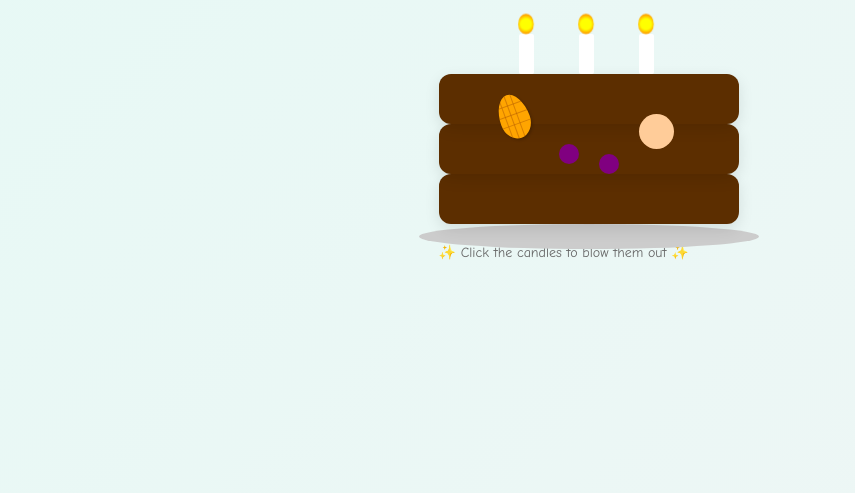
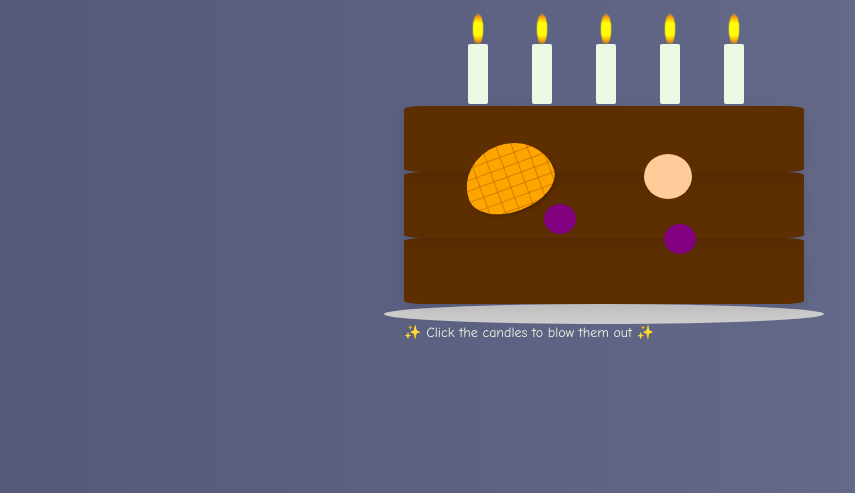
Before and after one commit to mkm321/birthday-project, a plain HTML site: page index.html in a window 1280 px wide. Shown: the part 307-800 px from the top of the page, without its empty margins (36-891 px from the left). Drawn offline with Linux system fonts and the light colour scheme.

Commit message:
Added more background

```diff
--- a/css/styles.css
+++ b/css/styles.css
@@ -9,31 +9,44 @@ body {
   overflow: hidden;
 
   /* Gradient with pastel colors */
-  background: linear-gradient(135deg, #e6f9f5, #fff0f5, #fff8e7);
+  background: linear-gradient(90deg, #555879, #98A1BC, #DED3C4);
   background-size: 600% 600%;
-  animation: gradientShift 15s ease infinite;
+  animation: gradientShift 3s ease infinite;
 }
 
 
 
 h1 {
-  background: linear-gradient(90deg, #ffb6c1, #ffd1dc, #e6f9f5);
+  background: linear-gradient(90deg, #CADCAE, #E1E9C9, #EDA35A);
   -webkit-background-clip: text;
   -webkit-text-fill-color: transparent;
   font-size: 2.5em;
   text-shadow: 2px 2px 4px rgba(0,0,0,0.1);
-  margin-bottom: 40px;
+  margin-bottom: 50%;
 }
 
 
 .cake {
   position: relative;
-  width: 300px;
-  height: 200px;
+  width: 50vmin;       /* responsive width */
+  max-height: 50vh;
+  aspect-ratio: 2/1;   /* proportional */
+  z-index: 1;
+  background: none;    /* remove chocolate background, layers will show */
+  display: flex;
+  justify-content: center;
+  align-items: flex-end;
 }
+
 
 .layer {
   box-shadow: 0 5px 15px rgba(0,0,0,0.1);
+}
+.layer {
+  position: absolute;
+  width: 100%;      /* fill the cake width */
+  height: 25%;      /* scale with cake */
+  border-radius: 10px;
 }
 
 .heart {
@@ -51,33 +64,37 @@ h1 {
   100% { transform: translateY(0);}
 }
 
+/* Plate relative to cake */
 .plate {
   position: absolute;
-  bottom: -25px;
-  width: 340px;
-  height: 25px;
+  bottom: -10%;
+  width: 110%;
+  height: 10%;
   background: #ccc;
   border-radius: 50%;
-  left: -20px;
+  left: -5%;
 }
 
+/* Cake layers */
 .layer {
   position: absolute;
-  width: 300px;
-  height: 50px;
-  background: #5c2e00; /* chocolate */
-  border-radius: 12px;
+  width: 100%;
+  height: 33%;
+  background: #5c2e00;
+  border-radius: 5%;
+  box-shadow: 0 5px 15px rgba(0,0,0,0.1);
 }
 
 .layer-bottom { bottom: 0; }
-.layer-middle { bottom: 50px; }
-.layer-top { bottom: 100px; }
+.layer-middle { bottom: 33%; }
+.layer-top { bottom: 66%; }
 
 /* Fruits */
 .fruit {
   position: absolute;
-  border-radius: 50%;
+  /* border-radius: 50%; */
 }
+
 
 /* .mango {
   width: 30px;
@@ -90,18 +107,20 @@ h1 {
   /* position: absolute;
 } */
 
+/* Fruits (relative to cake) */
 .mango {
-  width: 30px;
-  height: 45px;
+  position: absolute;
+  width: 22.5%;
+  height: 33.75%;
+  top: 20%;
+  left: 15%;
   background: orange;
   border-radius: 50% 50% 50% 50% / 60% 60% 40% 40%;
-  position: absolute;
-  top: 70px;
-  left: 60px;
   transform: rotate(-20deg);
   box-shadow: 1px 2px 3px rgba(0,0,0,0.2);
   overflow: hidden;
 }
+
 
 /* Vertical slice lines */
 .slice-vert {
@@ -124,44 +143,53 @@ h1 {
 
 
 .cantaloupe {
-  width: 35px;
-  height: 35px;
+  position: absolute;
+  width: 12%;
+  height: 22.5%;
+  top: 25%;
+  left: 60%;
   background: #ffcc99;
-  top: 90px;
-  left: 200px;
-}
-.grape {
-  width: 20px;
-  height: 20px;
-  background: purple;
-}
-.grape1 {
-  top: 120px;
-  left: 120px;
-}
-.grape2 {
-  top: 130px;
-  left: 160px;
+  border-radius: 50%;
 }
 
-/* Candles */
+.grape1 {
+  position: absolute;
+  width: 8%;
+  height: 15%;
+  top: 50%;
+  left: 35%;
+  background: purple;
+  border-radius: 50%;
+}
+
+.grape2 {
+  position: absolute;
+  width: 8%;
+  height: 15%;
+  top: 60%;
+  left: 65%;
+  background: purple;
+  border-radius: 50%;
+}
+
+/* Candles (relative to cake) */
 .candle {
   position: absolute;
-  width: 15px;
-  height: 40px;
-  background: #fff;
-  bottom: 150px;
+  width: 5%;
+  height: 30%;
+  bottom: 100%;
+  background: #ECFAE5;
   border-radius: 2px;
   cursor: pointer;
 }
 
 .flame {
   position: absolute;
-  top: -20px;
+  top: -50%;
   left: 50%;
   transform: translateX(-50%);
-  width: 15px;
-  height: 20px;
+  width: 50%;
+  height: 50%;
   background: radial-gradient(circle, yellow 40%, orange 70%, transparent 100%);
   border-radius: 50%;
   animation: flicker 0.3s infinite;
@@ -175,7 +203,7 @@ h1 {
 
 .hint {
   margin-top: 20px;
-  color: #666;
+  color: #ECFAE5;
   font-size: 14px;
 }
 
--- a/index.html
+++ b/index.html
@@ -24,27 +24,39 @@
       <!-- Fruits -->
       <div class="fruit mango">
         <!-- Vertical slices -->
-        <div class="slice-vert" style="left:6px;"></div>
-        <div class="slice-vert" style="left:12px;"></div>
-        <div class="slice-vert" style="left:18px;"></div>
+        <div class="slice-vert" style="left:16%;"></div>
+        <div class="slice-vert" style="left:32%;"></div>
+        <div class="slice-vert" style="left:48%;"></div>
+        <div class="slice-vert" style="left:64%;"></div>
+        <div class="slice-vert" style="left:80%;"></div>
+        <div class="slice-vert" style="left:96%;"></div>
 
         <!-- Horizontal slices -->
-        <div class="slice-horiz" style="top:10px;"></div>
-        <div class="slice-horiz" style="top:20px;"></div>
-        <div class="slice-horiz" style="top:30px;"></div>
+        <div class="slice-horiz" style="top:16%;"></div>
+        <div class="slice-horiz" style="top:32%;"></div>
+        <div class="slice-horiz" style="top:48%;"></div>
+        <div class="slice-horiz" style="top:64%;"></div>
+        <div class="slice-horiz" style="top:80%;"></div>
+        <div class="slice-horiz" style="top:96%;"></div>
       </div>
       <div class="fruit cantaloupe"></div>
       <div class="fruit grape grape1"></div>
       <div class="fruit grape grape2"></div>
 
       <!-- Candles -->
-      <div class="candle" style="left:80px">
+      <div class="candle" style="left:16%">
         <div class="flame"></div>
       </div>
-      <div class="candle" style="left:140px">
+      <div class="candle" style="left:32%">
         <div class="flame"></div>
       </div>
-      <div class="candle" style="left:200px">
+      <div class="candle" style="left:48%">
+        <div class="flame"></div>
+      </div>
+      <div class="candle" style="left:64%">
+        <div class="flame"></div>
+      </div>
+      <div class="candle" style="left:80%">
         <div class="flame"></div>
       </div>
     </div>
```
